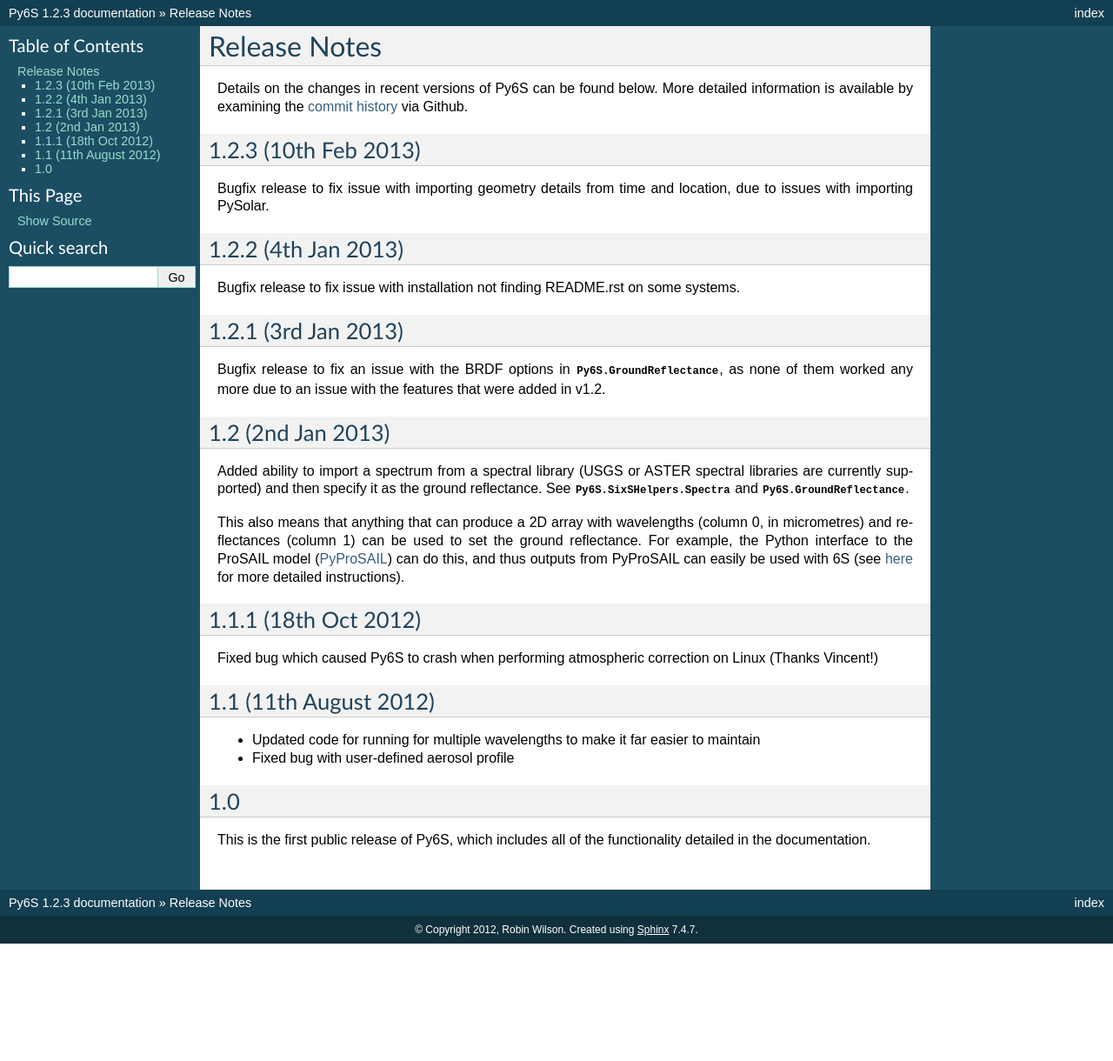
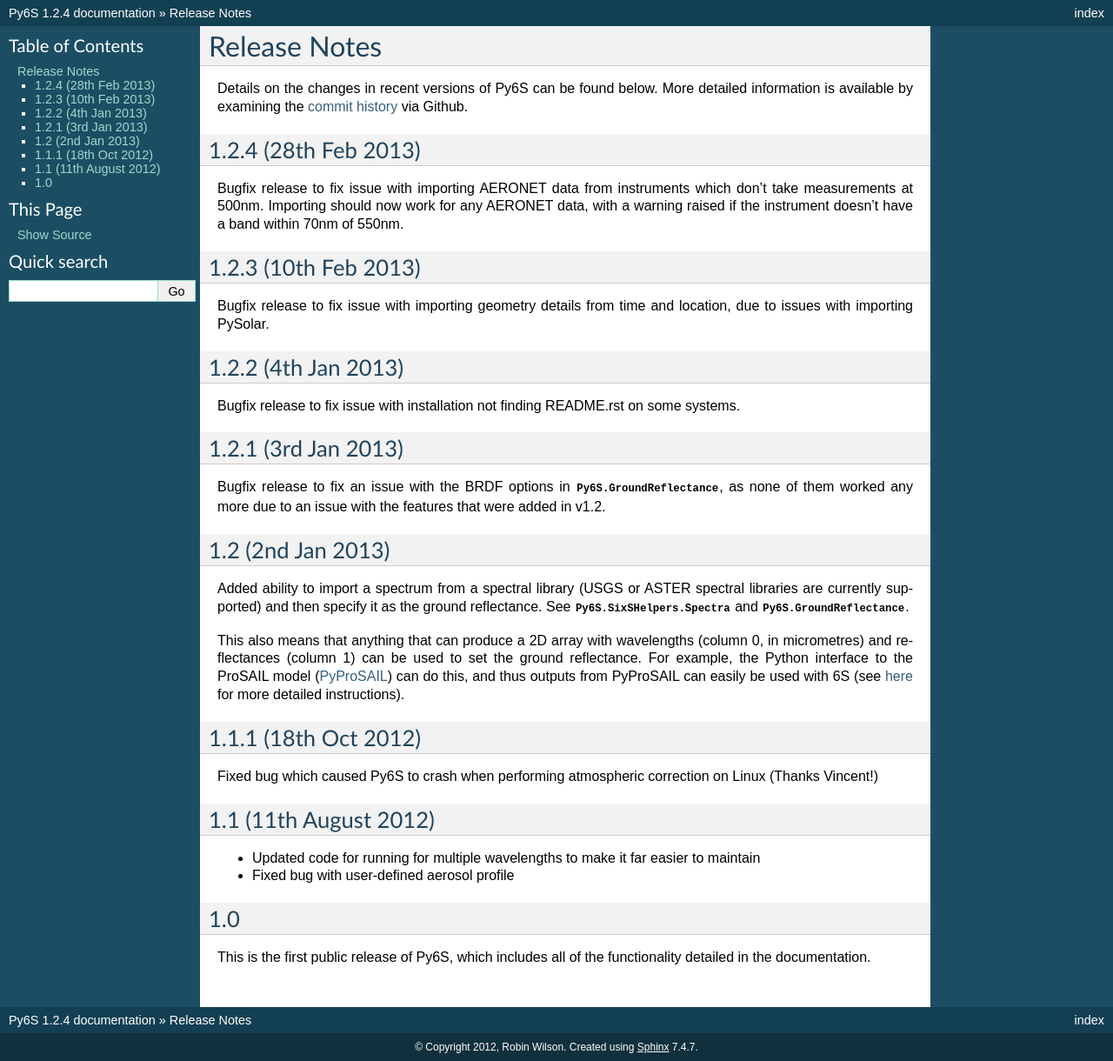
Before and after one commit to robintw/Py6S, a Sphinx documentation site: the page built from doc/source/releasenotes.rst, in a window 1280 px wide. Shown: the whole page at 87% size. Built offline with Sphinx 7.4.7, drawn with Linux system fonts in a browser that asks for light colours; before the commit the page ends 1085 px from its top, so only the background shows below that.

Commit message:
Bumped version to 1.2.4, updated release notes.

```diff
--- a/doc/source/conf.py
+++ b/doc/source/conf.py
@@ -55,7 +55,7 @@
 # The short X.Y version.
 version = '1.2'
 # The full version, including alpha/beta/rc tags.
-release = '1.2.3'
+release = '1.2.4'
 
 # The language for content autogenerated by Sphinx. Refer to documentation
 # for a list of supported languages.
--- a/doc/source/releasenotes.rst
+++ b/doc/source/releasenotes.rst
@@ -2,6 +2,10 @@
 -------------
 
 Details on the changes in recent versions of Py6S can be found below. More detailed information is available by examining the `commit history <https://github.com/robintw/Py6S/commits/master/>`_ via Github.
+
+1.2.4 (28th Feb 2013)
+^^^^^^^^^^^^^^^^^^^^^
+Bugfix release to fix issue with importing AERONET data from instruments which don't take measurements at 500nm. Importing should now work for any AERONET data, with a warning raised if the instrument doesn't have a band within 70nm of 550nm.
 
 1.2.3 (10th Feb 2013)
 ^^^^^^^^^^^^^^^^^^^^^
--- a/setup.py
+++ b/setup.py
@@ -30,7 +30,7 @@
         packages              = ['Py6S', 'Py6S.Params', 'Py6S.SixSHelpers'],
         requires              = ['pysolar'],
         install_requires      = ['pysolar'],
-        version               = "1.2.3",
+        version               = "1.2.4",
         author                = "Robin Wilson",
         author_email          = "robin@rtwilson.com",
         description           = ("""A wrapper for the 6S Radiative Transfer Model to make it easy to run simulations
```
